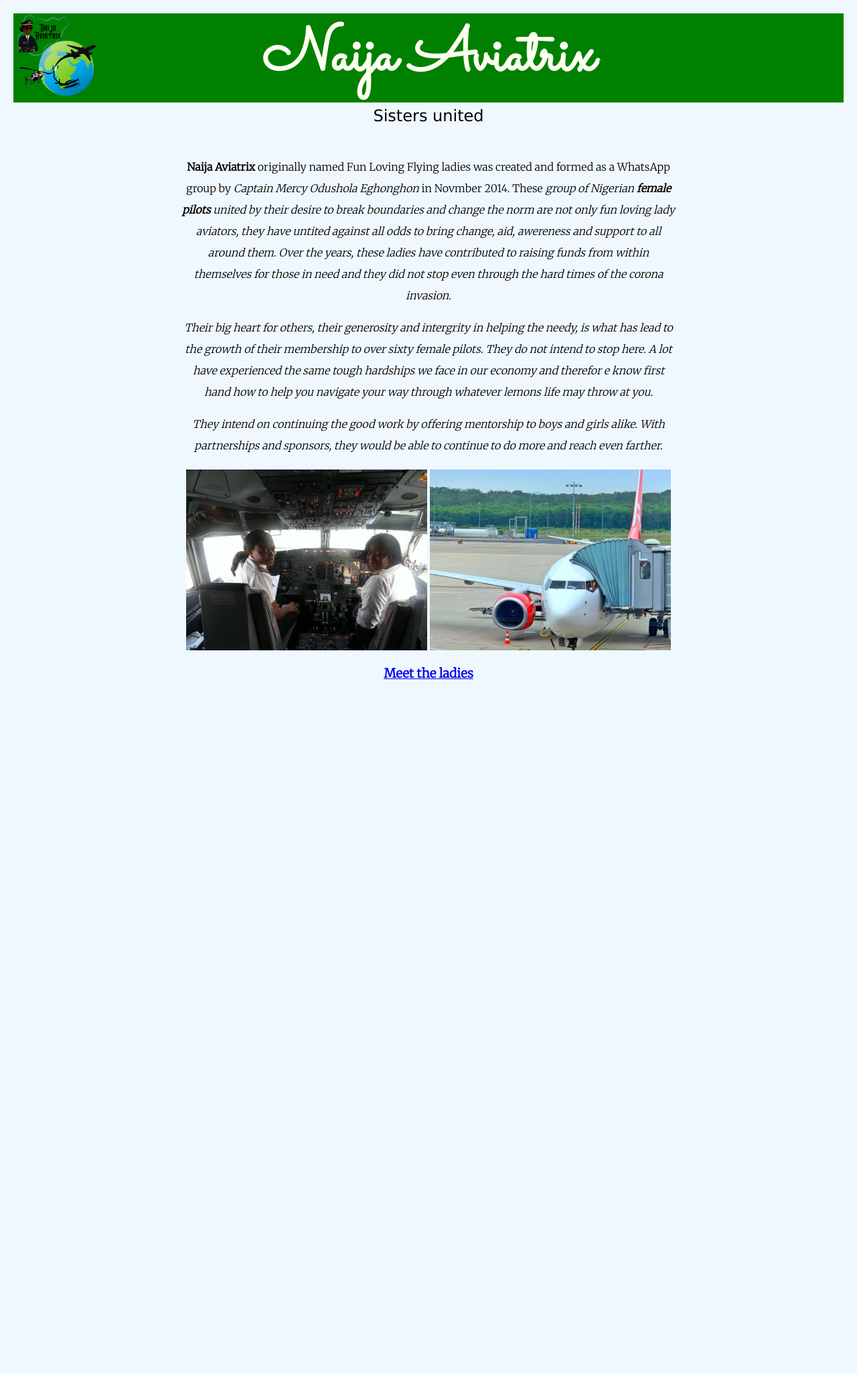
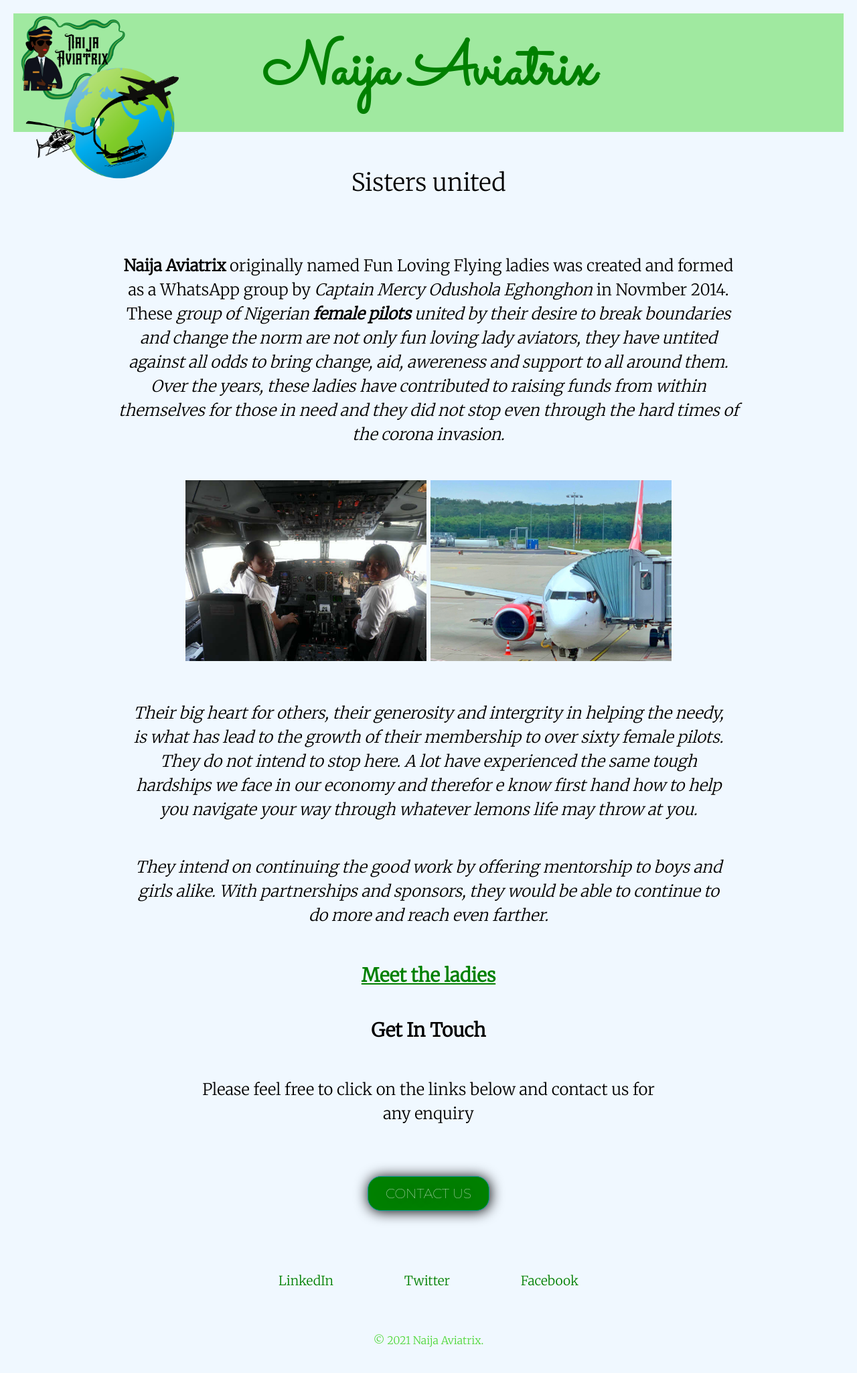
Before and after one commit to faith-boe/Naija-aviatrix, a plain HTML site: page index.html in a window 1280 px wide. Shown: the whole page at 67% size. Before the commit the page ends 1037 px from the top, so only its background shows below. Drawn offline with Linux system fonts and the light colour scheme.

Commit message:
second commit

```diff
--- a/CSS/styles.css
+++ b/CSS/styles.css
@@ -2,33 +2,42 @@ body {
     margin: 20px;
     background-color: aliceblue;
     text-align: center;
+    font-size: 1.5rem;
     font-family: 'Merriweather', serif;
+    line-height: 1.5;
 }
 
 h1 {
-    margin: 0px auto 0px auto;
-    color: ivory;
+    margin: 10px auto 10px auto;
+    padding: 20px;
+    color: green;
     font-family: 'Sacramento', cursive;
     font-size: 5.7rem;
     border-style: none;
-    background-size: 50%;
-    background-color: green;
+    background-size: 100%;
+    background-color: rgb(160, 233, 160);
+}
+
+p {
+        margin: 50px 150px;
+    }
 
 
-}
- .main-page { width: 60%;
+
+
+ .main-page {
     text-align: center;
     margin: 60px auto 20px auto;
 
 }
 .sub-heading {
-    font-family: Verdana, Geneva, Tahoma, sans-serif;
+    font-family: 'Merriweather', serif;
     font-weight: 500;
-    line-height: 0px;
+    line-height: 2;
+    padding: 10px;
+
 }
-p {
-    line-height: 2;
-}
+
 
 img {
     width: 30%;
@@ -40,15 +49,67 @@ hr {
     border-width: 20px;
     width: 30%;
 }
+a {
+    color:green ;
+}
+a:hover {
+    color:rgb(160, 233, 160) ;
+}
 
 .ladies-png {
     width: 50%;
 }
 .logo-png {
-    width: 10%;
+    width: 20%;
     position: absolute;
     left: 20px;
 }
 .middle-segment {
     margin: 20px 20px;
 }
+.contact-us {
+    margin: 40px auto;
+    padding-bottom: 20px;
+    width: 80%;
+    line-height: 1.5;
+    }
+      .btn {
+          margin: 25px 25px;
+            border-radius: 20px;
+            height: 20px;
+            line-height: 20px;
+            color: #FFFFFF;
+            font-family: 'Montserrat', sans-serif;
+            width: 150px;
+            font-size: 20px;
+            font-weight: 300;
+            padding: 15px 15px;
+            background-color: green;
+            box-shadow: 1px 1px 20px 0 #000000;
+            text-shadow: 1px 1px 20px #000000;
+            border: solid #11999E 1px;
+            text-decoration: none;
+            display: inline-block;
+            cursor: pointer;
+            text-align: center;
+         }
+
+         .btn:hover {
+            background: rgb(160, 233, 160);
+            border: solid #0f959a 2px;
+            border-radius: 20px;
+            color: green;
+            text-decoration: none;
+         }
+    .footer-link {
+        margin: 150px 50px;
+        font-size: 1.2rem;
+        text-decoration-line: none;
+
+    }
+
+    .copyright {
+        color: #4fd83a;
+        font-size: 1rem;
+        padding-top: 10px;
+    }
--- a/index.html
+++ b/index.html
@@ -16,16 +16,31 @@
    <div class="main-page"> <p><strong>Naija Aviatrix</strong> originally named Fun Loving Flying ladies was created and formed as a WhatsApp group by <em>Captain Mercy Odushola Eghonghon</em> in Novmber 2014.
         These <i>group of Nigerian <strong>female pilots</strong> united by their desire to break boundaries and change the norm are not only fun loving lady aviators, they have untited against all odds to bring change, aid, awereness and support to all around them.
         Over the years, these ladies have contributed to raising funds from within themselves for those in need and they did not stop even through the hard times of the corona invasion. </p>
-    <p>Their big heart for others, their generosity and intergrity in helping the needy, is what has lead to the growth of their membership to over sixty female pilots.
-They do not intend to stop here. A lot have experienced the same tough hardships we face in our economy and therefor e know first hand how to help you navigate your way through whatever lemons life may throw at you.</i></p>
-<p><i>They intend on continuing the good work by offering mentorship to boys and girls alike. With partnerships and sponsors, they would be able to continue to do more and reach even farther.</i></p>
-</div>
+    </div>
 </div>
 <div class="middle-segment">
     <img class="ladies.png" src="Images/IMG_0294.JPG">
     <img class="ladies.png" src="Images/C3954593-984A-4B06-95EE-516F100B2A00.JPG">
+    <p>Their big heart for others, their generosity and intergrity in helping the needy, is what has lead to the growth of their membership to over sixty female pilots.
+        They do not intend to stop here. A lot have experienced the same tough hardships we face in our economy and therefor e know first hand how to help you navigate your way through whatever lemons life may throw at you.</i></p>
+        <p><i>They intend on continuing the good work by offering mentorship to boys and girls alike. With partnerships and sponsors, they would be able to continue to do more and reach even farther.</i></p>
+</div>
+<div class="bottom-segment">
     <h3 class="meet-the-ladies"><a href="meet-the-ladies.html">Meet the ladies</a></h3>
 </div>
 
+<div class="contact-us">
+    <h3>Get In Touch</h3>
+    <p>Please feel free to click on the links below and contact us for any enquiry</p>
+    <a class="btn" href="contact.html">CONTACT US</a>
+  </div>
+
+
+<div class="bottom-container">
+    <a class="footer-link" href="hhttps://www.linkedin.com">LinkedIn</a>
+    <a class="footer-link" href="https://twitter.com">Twitter</a>
+    <a class="footer-link" href="https://www.facebook.com/">Facebook</a>
+    <p class="copyright">© 2021 Naija Aviatrix.</p>
+  </div>
 </body>
 </html>
```
Also changed, not shown: contact.html (+16 -4 lines), join-us.html (+19 -4 lines), meet-the-ladies.html (+14 -3 lines), our-missions.html (+14 -2 lines), sponsor-a-mission.html (+15 -3 lines), spotlight.html (+14 -2 lines).
